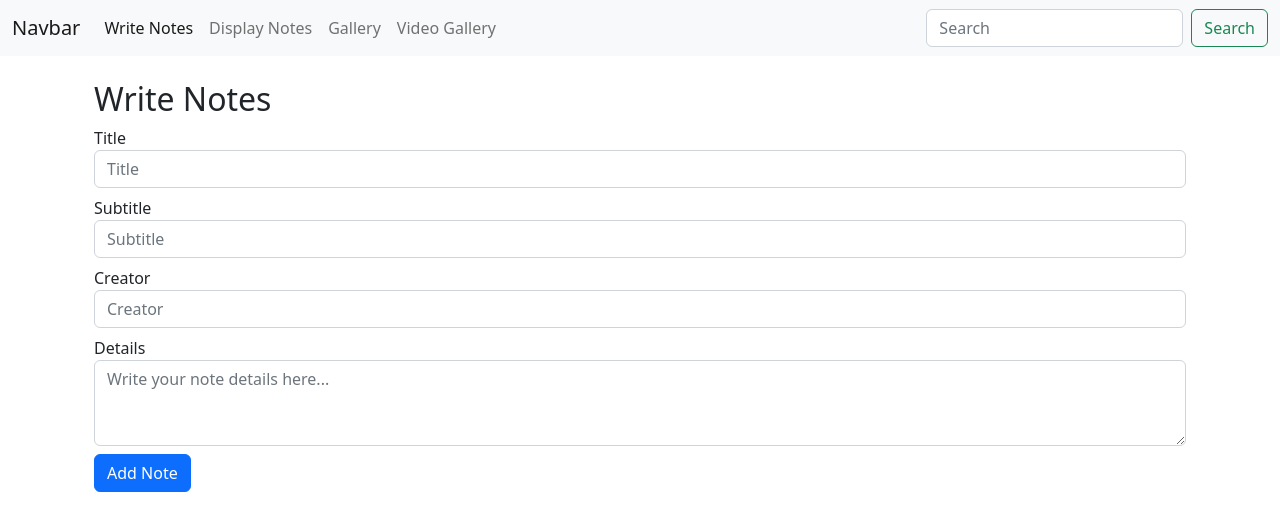
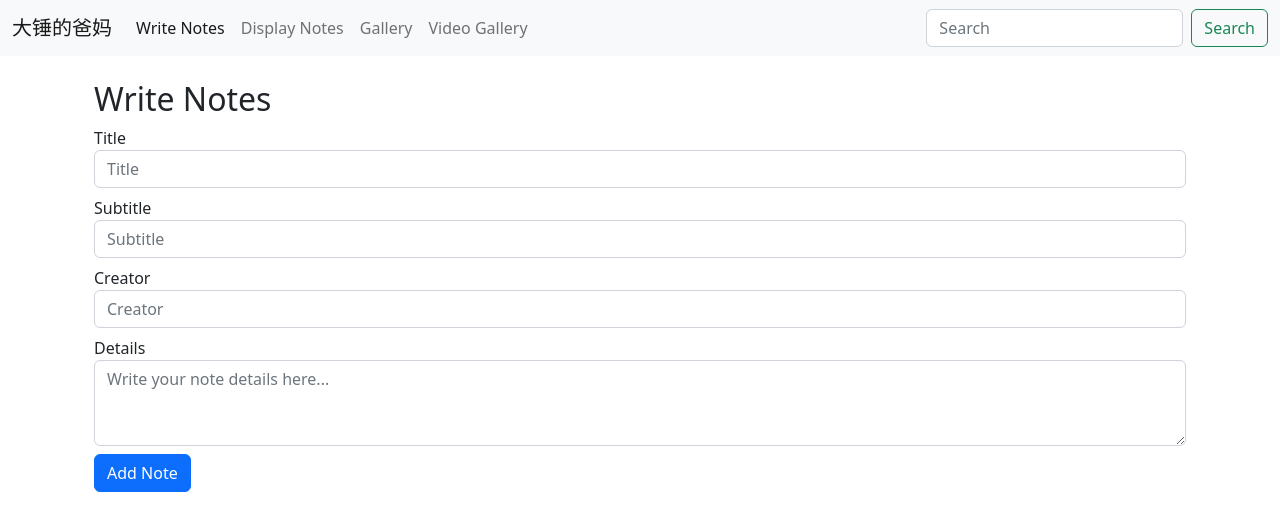
Before and after one commit to SimonS2019/hostinger-ng-test, an Angular app in the folder hostinger-ng-test/: page /write-notes in a window 1280 px wide. Shown: the top 530 px of the page. Built offline with nearby package versions, Linux system fonts and the light colour scheme.

Commit message:
Update navbar brand text

```diff
--- a/hostinger-ng-test/src/app/navbar/navbar.component.html
+++ b/hostinger-ng-test/src/app/navbar/navbar.component.html
@@ -1,6 +1,6 @@
 <nav class="navbar navbar-expand-lg bg-light">
     <div class="container-fluid">
-        <a class="navbar-brand" href="#">Navbar</a>
+        <a class="navbar-brand" href="#">大锤的爸妈</a>
         <button class="navbar-toggler" type="button" data-bs-toggle="collapse" data-bs-target="#navbarSupportedContent"
             aria-controls="navbarSupportedContent" aria-expanded="false" aria-label="Toggle navigation">
             <span class="navbar-toggler-icon"></span>
```
